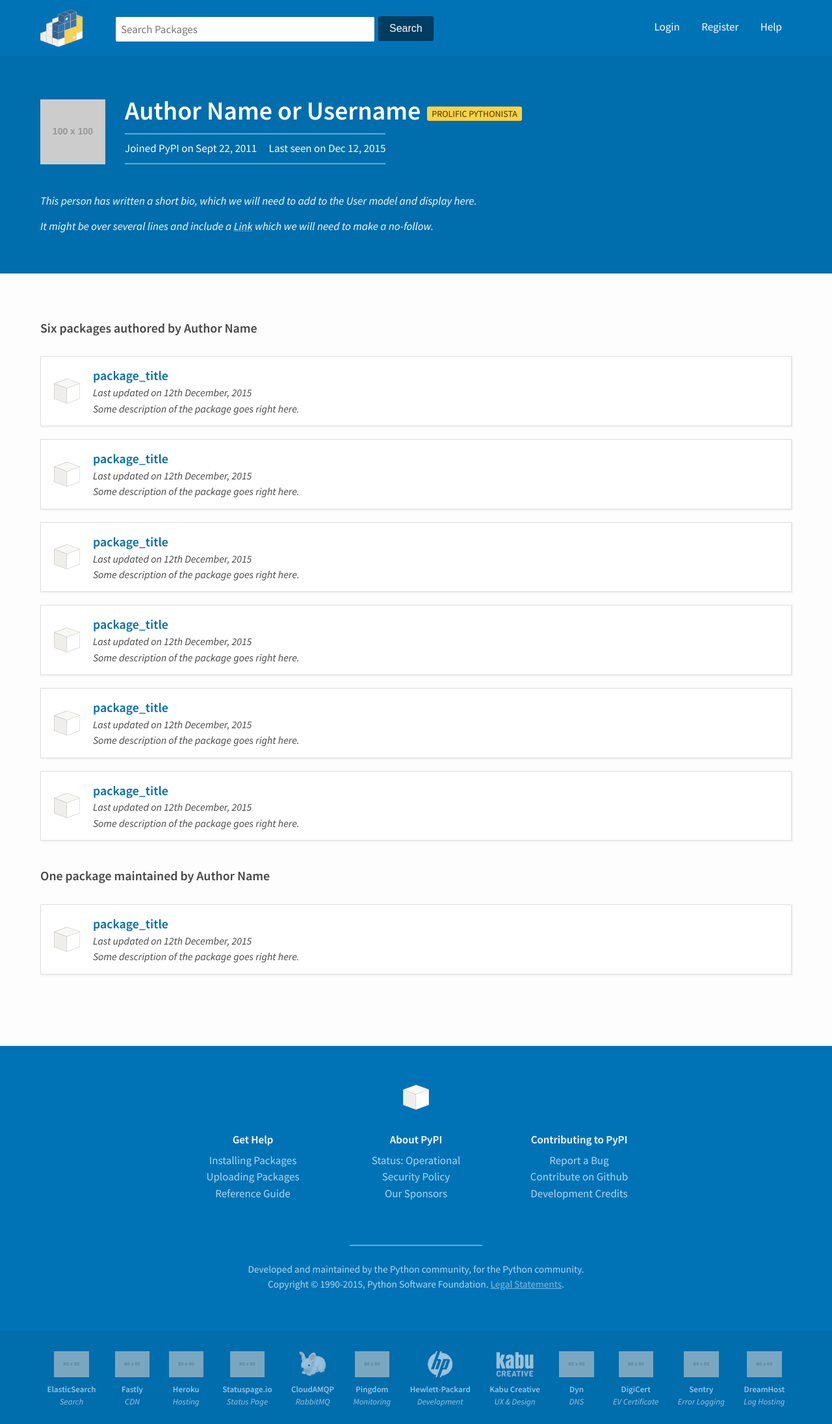
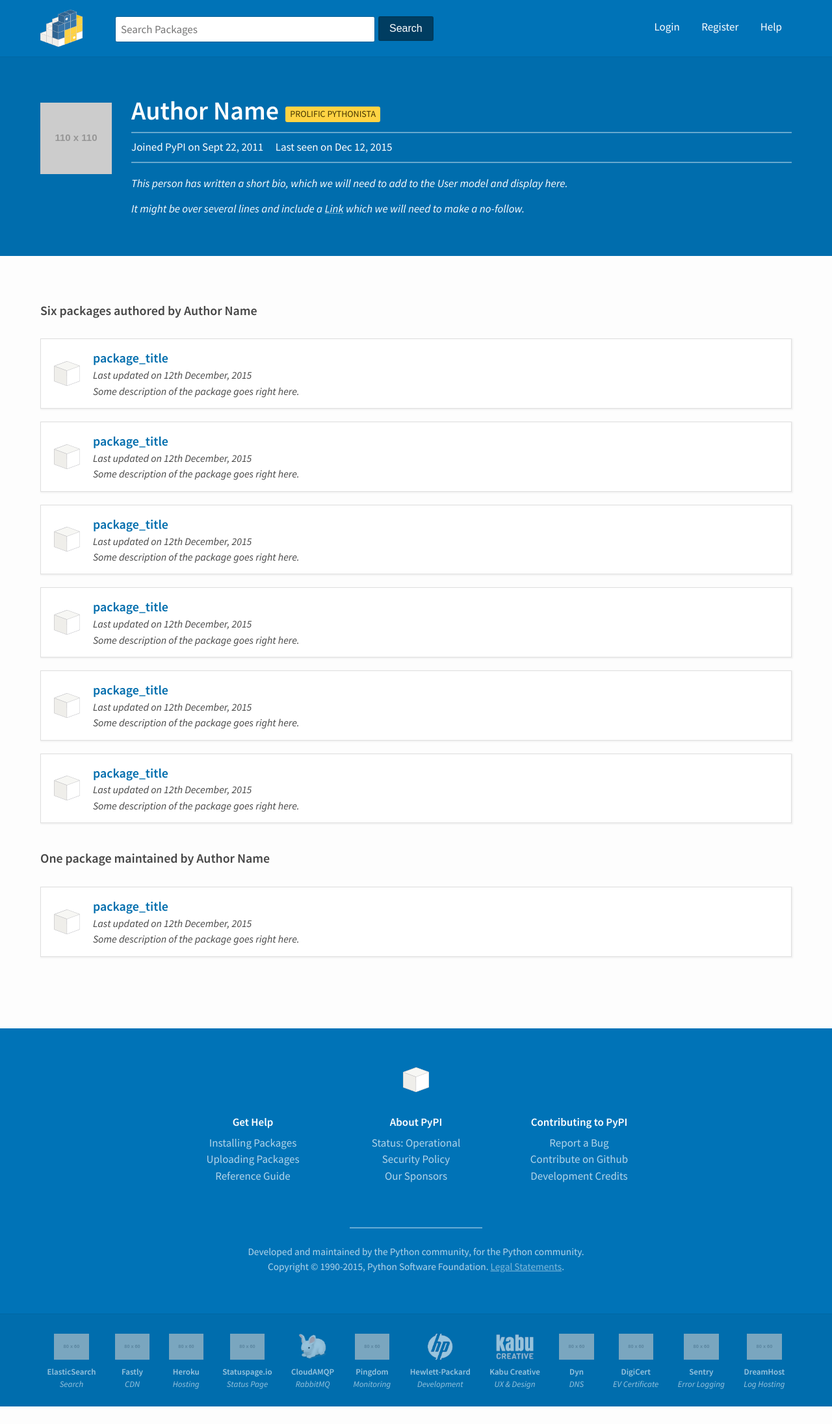
Before and after one commit to nlhkabu/Warehouse-UI, a Jekyll site: the page built from author.md, in a window 1280 px wide. Shown: the whole page at 65% size. Built offline with Jekyll 4.4.1, drawn with Linux system fonts in a browser that asks for light colours; nearby versions of some CDN libraries; after the commit the page ends 2165 px from its top, so only the background shows below that.

Commit message:
Style author page to work on mobile

```diff
--- a/_sass/_author.scss
+++ b/_sass/_author.scss
@@ -1,38 +1,88 @@
 // Author Details
 
-.author-details {
+.author-banner {
   background-color: $brand-color;
   color: $white;
   padding: 60px 0;
 
-  img {
-    float: left;
-    margin-right: 30px;
-    margin-top: 5px;
+  @media only screen and (max-width: 400px){
+     padding: 30px 0 40px 0;
+  }
+
+  .author-details {
+    display: table;
+    width: 100%;
+    vertical-align: top;
+
+    .profile-img {
+      display: table-cell;
+      padding: 10px 30px 0 0;
+      width: 140px;
+
+      @media screen and (max-width: 400px) {
+        display: none;
+      }
     }
 
     .author-meta {
+      display: table-cell;
+      vertical-align: top;
+
+      h1 {
+        display: inline-block;
+        margin: 0 5px 5px 0;
+
+        @media only screen and (max-width: 800px){
+           font-size: 35px;
+           line-height: 45px;
+        }
+
+        @media only screen and (max-width: 400px){
+           font-size: 30px;
+           line-height: 35px;
+        }
+      }
+
+      .prolific {
+        display: inline-block;
+        margin-bottom: 5px;
+      }
+
+     .dates {
+        display: block;
+        border-top: 2px solid transparentize($white, 0.6);
+        border-bottom: 2px solid transparentize($white, 0.6);
+        margin-top: 5px;
+        padding: 10px 0;
+
+        @media screen and (max-width: 600px) {
+          display: block;
+          padding: 5px 0;
+        }
+
+        span.joined {
+          margin-right: 15px;
+        }
+
+        @media screen and (max-width: 600px) {
+          span {
+            display: block;
+            width: 100%;
+            margin: 0;
+            padding: 5px 0;
+          }
+        }
+      }
+
       .bio {
-       @include clearfix;
         font-style: italic;
-       margin-top: 20px;
+        margin: 20px 0 0 0;
 
         a {
          color: $white;
          text-decoration: underline;
          text-decoration-color: rgba(255,255,255, 0.4);
         }
-     }
-
-     .dates {
-       display: inline-block;
-       border-top: 2px solid transparentize($white, 0.6);
-       border-bottom: 2px solid transparentize($white, 0.6);
-       margin: -15px 0 25px 0;
-       padding: 10px 0;
-
-       span.joined {
-         margin-right: 15px;
       }
     }
   }
--- a/_sass/_package.scss
+++ b/_sass/_package.scss
@@ -272,11 +272,11 @@
 
   @include clearfix;
   overflow: hidden;
-  margin: 40px 0;
+  margin: 30px 0;
 
   .vertical-tabs {
     display: none;
-    padding: 0 20px 0 0;
+    padding: 0 30px 0 0;
     border-right: 2px solid #ececec;
 
     @include media($vertical-tab-mode) {
@@ -324,7 +324,7 @@
   }
 
   .vertical-tab-content {
-    padding: 0 0 0 40px;
+    padding: 0 0 0 30px;
 
     @media screen and (max-width: 1200px) {
       padding: 0 0 0 20px;
--- a/_sass/_packages.scss
+++ b/_sass/_packages.scss
@@ -8,6 +8,15 @@
 .search-results {
   @include span-columns(9);
   padding: 60px 0;
+}
+
+@media only screen and (max-width: 1000px){
+  aside.filter-results,
+  .search-results {
+    width: 100%;
+    margin: 0;
+    padding: 30px 0;
+  }
 }
 
 // Top of package list
@@ -27,6 +36,18 @@
 
     select {
       margin-left: 5px;
+    }
+  }
+}
+
+@media only screen and (max-width: 700px){
+  .order-results {
+    display: block;
+
+    .description,
+    .order {
+      display: block;
+      text-align: left;
     }
   }
 }
@@ -90,6 +111,10 @@
 }
 
 .available-filters {
+  @media only screen and (max-width: 1000px){
+    display: none;
+  }
+
   label {
     text-transform: uppercase;
     font-weight: 500;
--- a/author.md
+++ b/author.md
@@ -4,18 +4,23 @@
 permalink: /author/
 ---
 
-<section class="author-details">
+<section class="author-banner">
   <div class="container">
-    <img src="http://placehold.it/100x100">
-    <div class="author-meta">
-      <h1>Author Name or Username <span class="highlight-badge">Prolific Pythonista</span></h1>
-      <p class="dates">
-        <span class="joined">Joined PyPI on Sept 22, 2011</span>
-        Last seen on Dec 12, 2015
-      </p>
-      <div class="bio">
-        <p>This person has written a short bio, which we will need to add to the User model and display here.</p>
-        <p>It might be over several lines and include a <a href="">Link</a> which we will need to make a no-follow.</p>
+    <div class="author-details">
+      <div class="profile-img">
+        <img src="http://placehold.it/110x110" alt="author name"/>
+      </div>
+      <div class="author-meta">
+        <h1>Author Name</h1>
+        <span class="highlight-badge prolific">Prolific Pythonista</span>
+        <p class="dates">
+          <span class="joined">Joined PyPI on Sept 22, 2011</span>
+          <span>Last seen on Dec 12, 2015</span>
+        </p>
+        <div class="bio">
+          <p>This person has written a short bio, which we will need to add to the User model and display here.</p>
+          <p>It might be over several lines and include a <a href="">Link</a> which we will need to make a no-follow.</p>
+        </div>
       </div>
     </div>
   </div>
```
Lines whose indentation alone changed are shown as unchanged.
